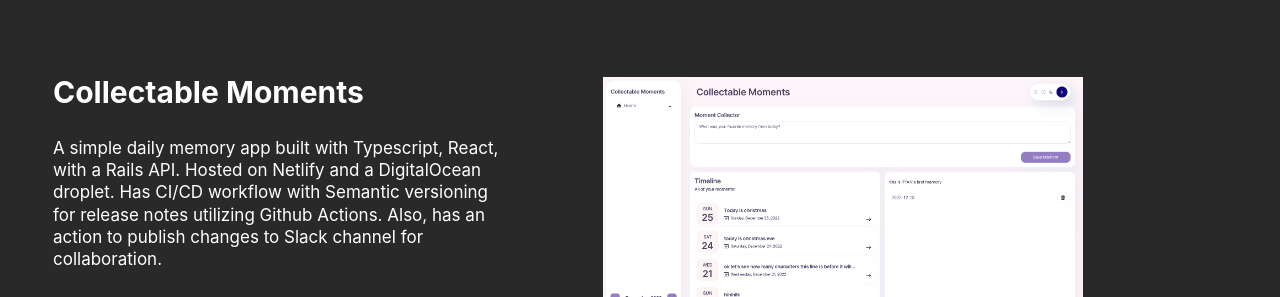
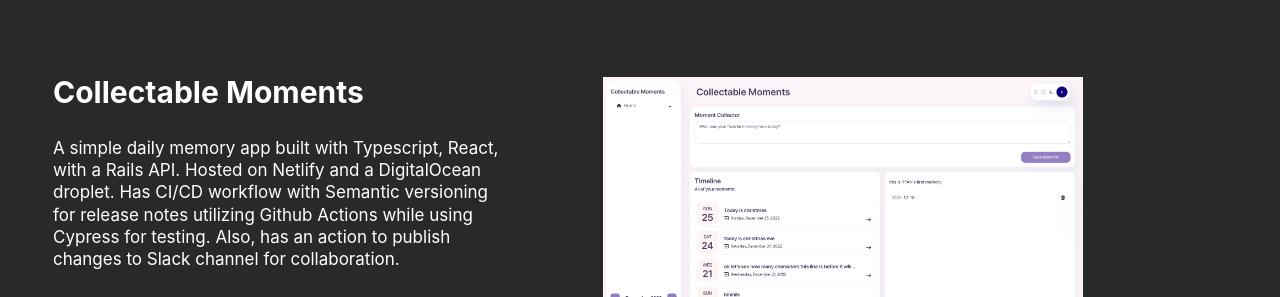
Before and after one commit to denvermullets/denvermullets-port-gatsby, a Gatsby site: page / in a window 1280 px wide. Shown: the part 880-1177 px from the top of the page. Built offline with nearby package versions, Linux system fonts and the light colour scheme; Gatsby itself is replaced by a stand-in of ours.

Commit message:
feat(proj): add cypress to desc

```diff
--- a/src/data/portfolioData.js
+++ b/src/data/portfolioData.js
@@ -2,7 +2,7 @@
   {
     name: "Collectable Moments",
     bio:
-      "A simple daily memory app built with Typescript, React, with a Rails API. Hosted on Netlify and a DigitalOcean droplet. Has CI/CD workflow with Semantic versioning for release notes utilizing Github Actions. Also, has an action to publish changes to Slack channel for collaboration.",
+      "A simple daily memory app built with Typescript, React, with a Rails API. Hosted on Netlify and a DigitalOcean droplet. Has CI/CD workflow with Semantic versioning for release notes utilizing Github Actions while using Cypress for testing. Also, has an action to publish changes to Slack channel for collaboration.",
     website: "https://collectablemoments.com",
     frontend: "https://github.com/denvermullets/collectable-moments",
     backend: "https://github.com/denvermullets/collectable-moments-api",
```
